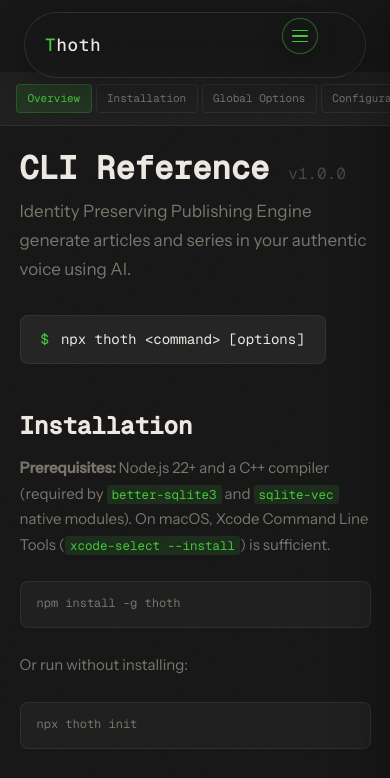
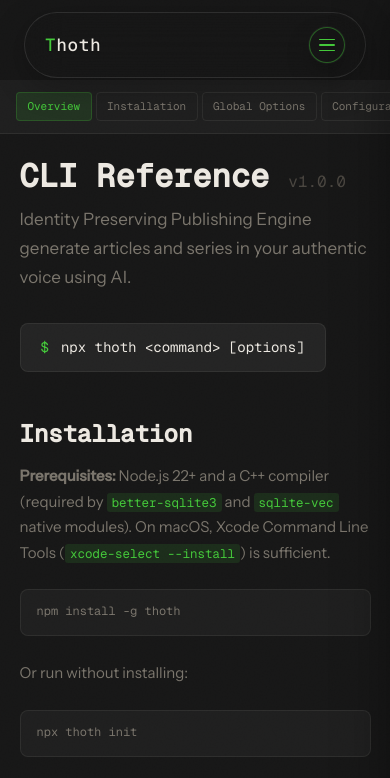
Before and after one commit to Serticode/thoth_landing, a plain HTML site: page docs.html in a window 390 px wide. Shown: the top 778 px of the page. Drawn offline with nearby package versions, Linux system fonts and the light colour scheme.

Commit message:
Fix mobile: docs margin-top 80px, hamburger inside nav pill

```diff
--- a/css/docs.css
+++ b/css/docs.css
@@ -437,6 +437,7 @@
 @media (max-width: 900px) {
 	.docs-layout {
 		flex-direction: column;
+		margin-top: 80px;
 	}
 
 	.docs-sidebar {
--- a/css/nav.css
+++ b/css/nav.css
@@ -133,15 +133,8 @@
   transform: translateY(calc(-100% - 24px));
 }
 
-.mobile-trigger--hidden {
-  transform: translateY(calc(-100% - 24px));
-}
-
 /* ── Mobile trigger ── */
 .mobile-trigger {
-  position: fixed;
-  top: 22px;
-  right: calc(10vw + 52px);
   width: 44px;
   height: 44px;
   z-index: 101;
@@ -350,8 +343,6 @@
   }
 
   .mobile-trigger {
-    top: 18px;
-    right: 72px;
     width: 36px;
     height: 36px;
   }
--- a/docs.html
+++ b/docs.html
@@ -33,12 +33,11 @@
 					</nav>
 				</div>
 				<a href="index.html" class="nav__cta">Get Started <span class="nav__cta-arrow">›</span></a>
+				<button class="mobile-trigger" id="mobile-trigger" aria-label="Menu">
+					<span class="mobile-trigger__icon"><span></span><span></span><span></span></span>
+				</button>
 			</div>
 		</header>
-
-		<button class="mobile-trigger" id="mobile-trigger" aria-label="Menu">
-			<span class="mobile-trigger__icon"><span></span><span></span><span></span></span>
-		</button>
 		<div class="mobile-scrim" id="mobile-scrim"></div>
 		<div class="mobile-drawer" id="mobile-drawer">
 			<div class="mobile-drawer__header">
--- a/js/mobileDrawer.js
+++ b/js/mobileDrawer.js
@@ -39,15 +39,12 @@
     const current = window.scrollY;
     if (current < hideThreshold) {
       nav?.classList.remove("nav--hidden");
-      trigger?.classList.remove("mobile-trigger--hidden");
       return;
     }
     if (current > lastScroll + 8) {
       nav?.classList.add("nav--hidden");
-      trigger?.classList.add("mobile-trigger--hidden");
     } else if (current < lastScroll - 8) {
       nav?.classList.remove("nav--hidden");
-      trigger?.classList.remove("mobile-trigger--hidden");
     }
     lastScroll = current;
   }, { passive: true });
```
Also changed, not shown: index.html (+3 -4 lines).
